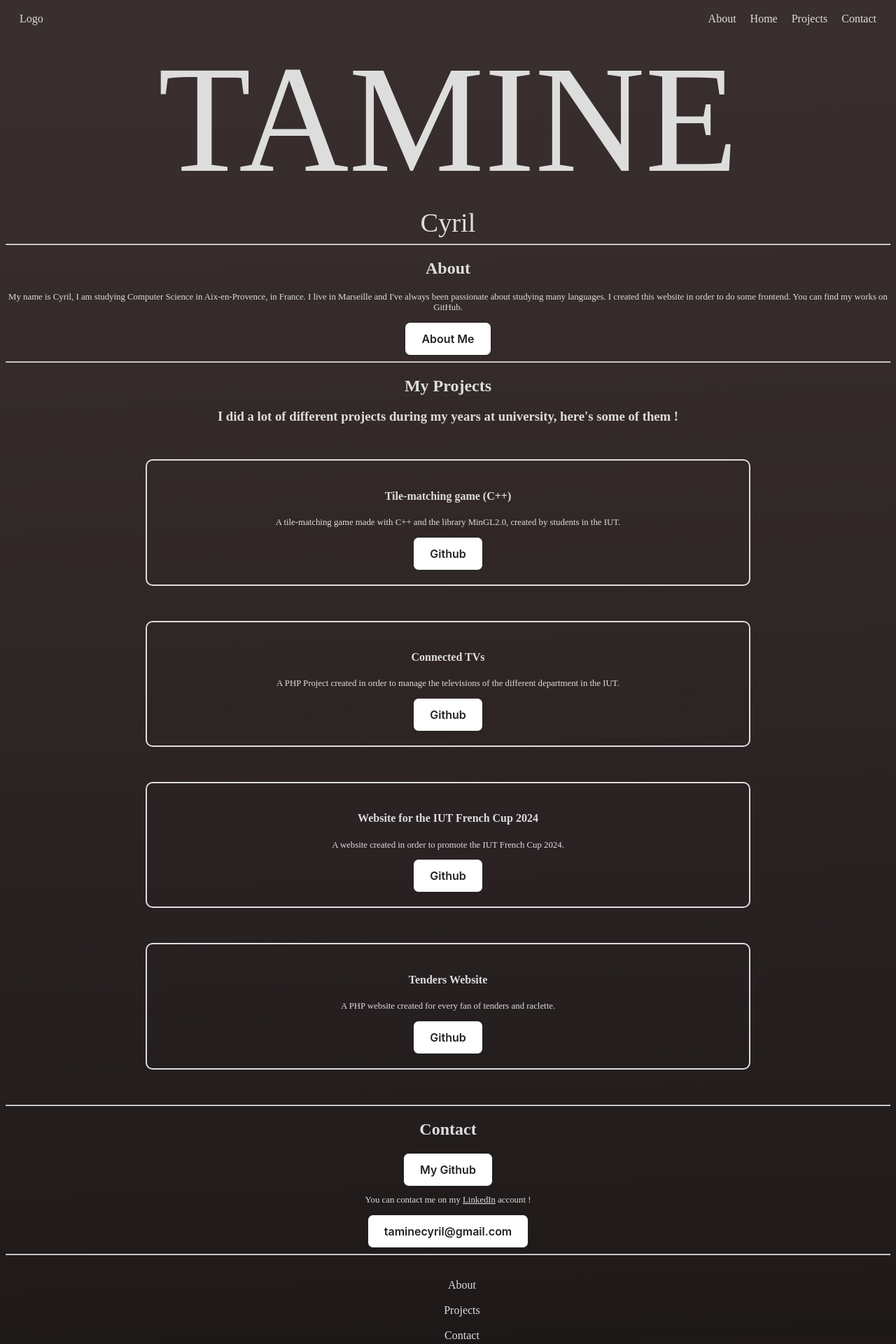
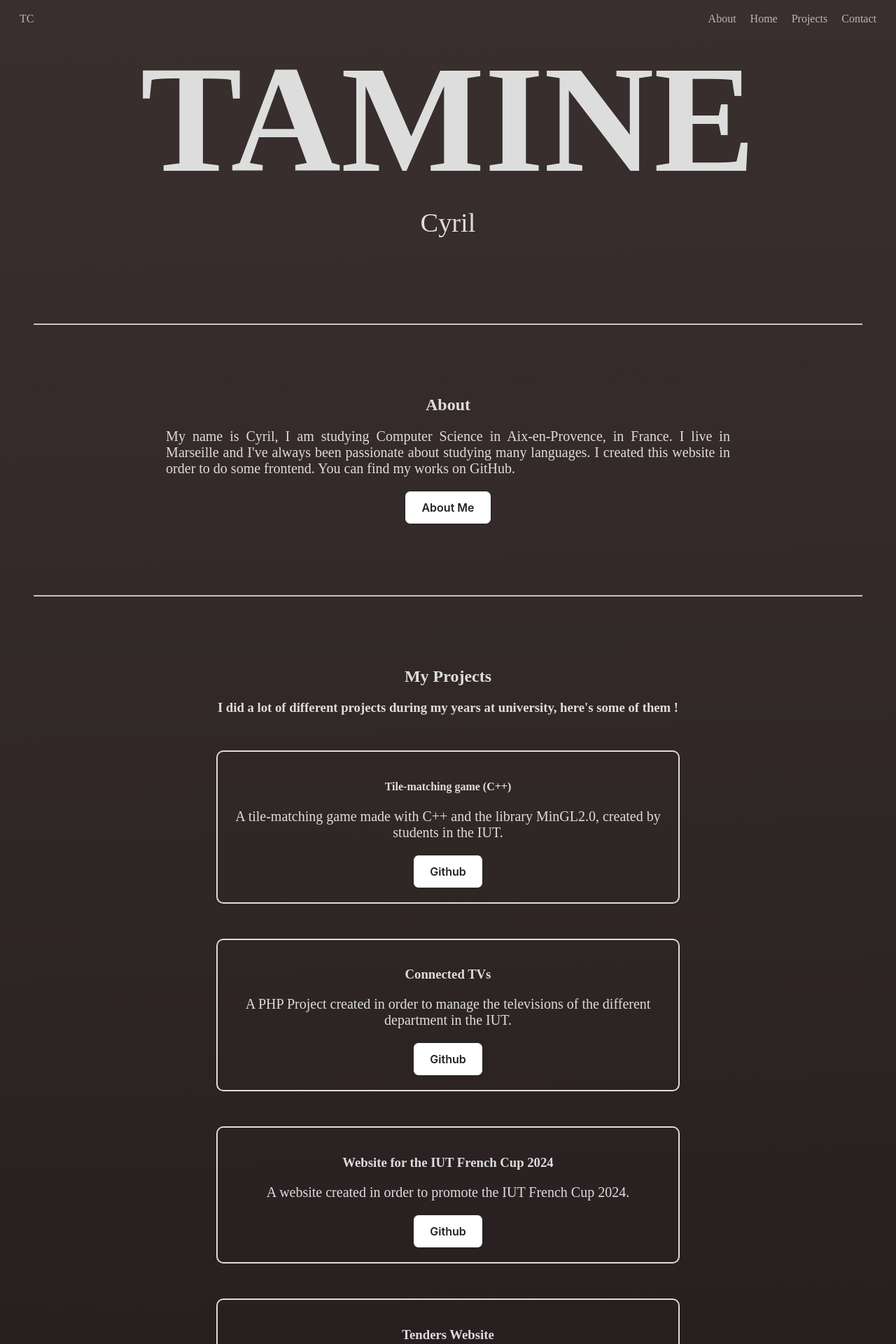
Before and after one commit to TAMINE-CYRIL/SiteWebPerso, a PHP site: page / in a window 1280 px wide. Shown: the top 1920 px of the page at 70% size. Run offline with PHP 8.4, Linux system fonts and the light colour scheme.

Commit message:
Rendu du site amélioré, on progresse.

```diff
--- a/css/style.css
+++ b/css/style.css
@@ -8,13 +8,38 @@ body{
   background-size: cover;
 
 }
+hr{
+  margin-right: 40px;
+  margin-left: 40px;
+}
 
-p, h1, h2, h3, h4, a, li{
+.part{
+  margin:8%
+}
+
+p, h1, h2, h3, h4{
   color: #DDDDDD;
 }
 
 p{
-  font-size: 1vw;
+  font-size: calc(15px + 0.390625vw);
+}
+
+
+
+.description{
+  margin-left: 10vw;
+  margin-right: 10vw;
+  text-align: justify;
+
+}
+
+.nom{
+  display: flex;
+  flex-direction: column;
+  align-items: center;
+  width: 100%;
+  padding-bottom: 9%  ;
 }
 
 span{
@@ -26,9 +51,25 @@ span{
 
 .big{
   font-size: 17vw;
+  font-weight: bold;
 }
 .little{
   font-size: 3vw;
+  text-align: right;
+}
+
+
+a li{
+  color: #b8b7b7;
+  transition: all 0.3s ease;
+
+}
+
+
+li:hover{
+  color: white;
+  font-size: 18px;
+  text-decoration: underline;
 }
 
 
@@ -38,7 +79,12 @@ span{
   align-items: center;
   padding: 10px;
 
+
 }
+
+
+
+
 
 .navbar ul {
   display: flex;
@@ -71,7 +117,9 @@ footer ul a {
   display: inline-block;
 }
 
-
+.li:hover{
+  font-size: 12px;
+}
 
 
 .project{
--- a/index.html
+++ b/index.html
@@ -4,7 +4,7 @@
 <head>
   <meta charset="utf-8">
   <meta name="viewport" content="width=device-width, initial-scale=1">
-  <title> Cyril Tamine</title>
+  <title>Cyril's Portfolio</title>
   <link rel="stylesheet" href="css/style.css">
   <meta name="description" content="A website made by Cyril T., studying Computer Sciences in AMU.">
 
@@ -16,7 +16,7 @@
 
 <section class="navbar" id="navbar">
   <ul>
-    <a href="index.html#navbar" class="left"><li>Logo</li></a>
+    <a href="index.html" class="left"><li>TC</li></a>
     <a href="index.html#about"><li>About</li></a>
     <a href="index.html"><li>Home</li></a>
     <a href="index.html#project"><li>Projects</li></a>
@@ -24,14 +24,16 @@
   </ul>
 
 </section>
+
+<section class="nom">
 <span class="big">TAMINE</span>
 <span class="little">Cyril</span>
-
+</section>
 <hr>
 
 <section class="part" id="about">
 <h2>About</h2>
-<p>My name is Cyril, I am studying Computer Science in Aix-en-Provence, in France.
+<p class="description">My name is Cyril, I am studying Computer Science in Aix-en-Provence, in France.
   I live in Marseille and I've always been passionate about studying many languages. I created this website in order
   to do some frontend. You can find my works on GitHub.
 
@@ -52,19 +54,19 @@
   </section>
 
   <section class="project">
-    <h4>Connected TVs</h4>
+    <h3>Connected TVs</h3>
     <p> A PHP Project created in order to manage the televisions of the different department in the IUT.</p>
     <a href="https://github.com/ODERZO-Flavio-2326083b/SAE_TV_CONNECTEES"><button>Github</button></a>
   </section>
 
   <section class="project">
-    <h4>Website for the IUT French Cup 2024</h4>
+    <h3>Website for the IUT French Cup 2024</h3>
     <p> A website created in order to promote the IUT French Cup 2024.</p>
     <a href="https://github.com/RIGAT-Pierre-andre-2326090par/SAEBesoin"><button>Github</button></a>
   </section>
 
   <section class="project">
-    <h4>Tenders Website</h4>
+    <h3>Tenders Website</h3>
     <p>A PHP website created for every fan of tenders and raclette.</p>
     <a href="https://github.com/RIGAT-Pierre-andre-2326090par/Projet-Php_R3.01"><button>Github</button></a>
   </section>
@@ -91,6 +93,7 @@
   </ul>
 
   <a href="https://www.linkedin.com/in/cyril-tamine-9068642b4/"><img class="logo" src="img/linkedin.webp" alt="Linkedin's Logo"></a>
+  <a href="https://github.com/Xanooo"><img class="logo" src="img/logo-github.png" alt="Github's Logo"> </a>
   <p>Developed and designed by me.</p>
 
 
```
